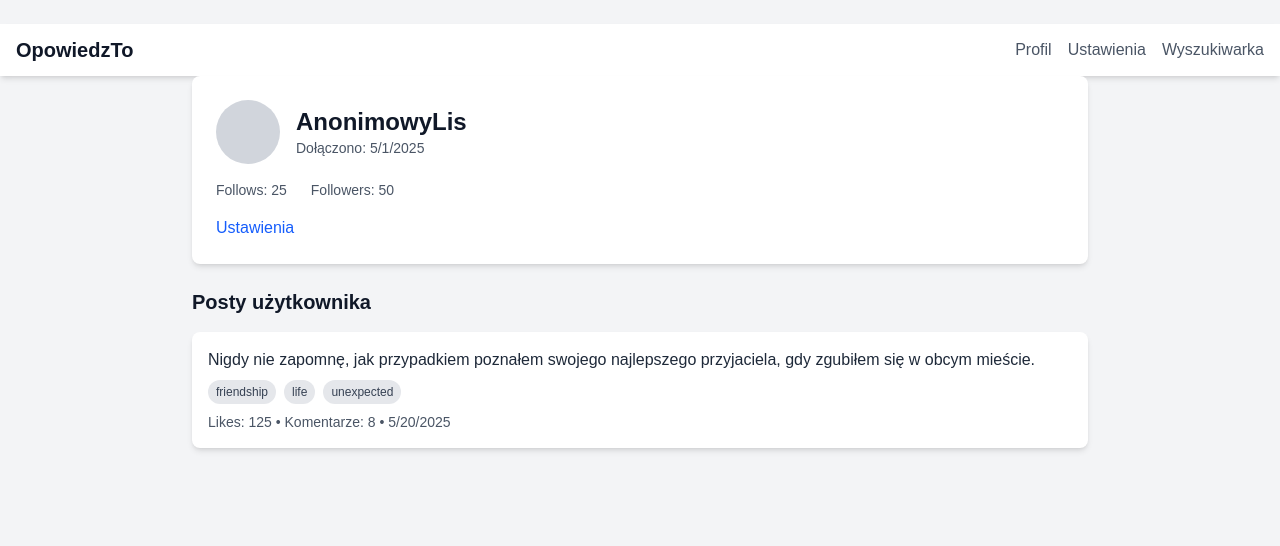
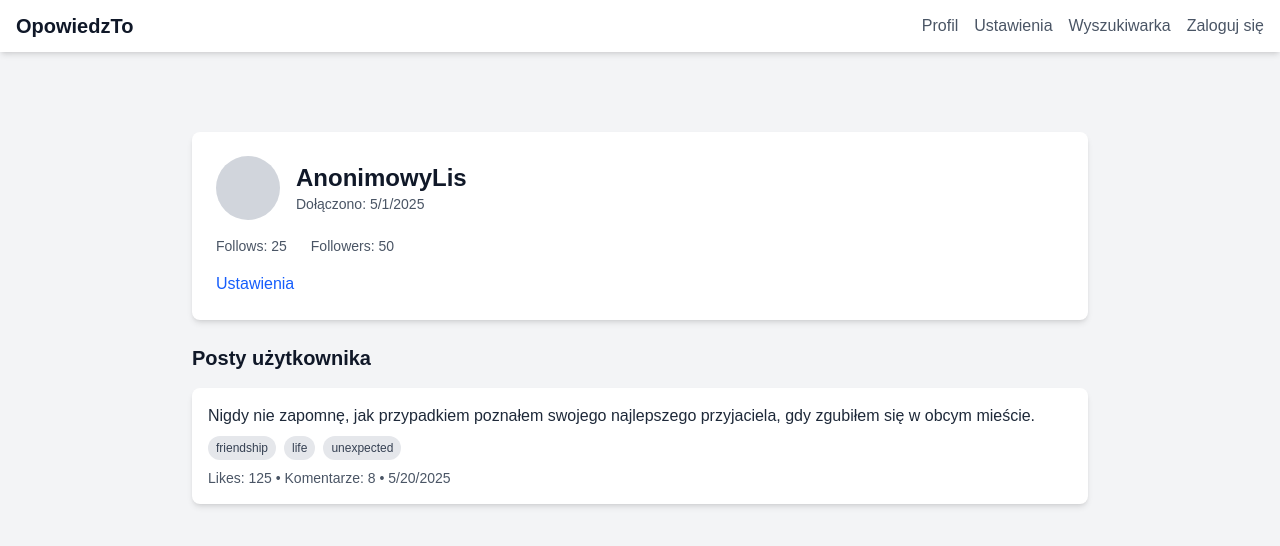
Before and after one commit to Arekk17/OpowiedzTo, a Next.js app: page /profile in a window 1280 px wide. Shown: the top 546 px of the page. Built offline with nearby package versions, Linux system fonts and the light colour scheme.

Commit message:
KAN-7: Fix header display in settings, adjust profile padding, add login to burger menu

```diff
--- a/src/app/components/Header.tsx
+++ b/src/app/components/Header.tsx
@@ -49,6 +49,9 @@ export default function Header() {
           <Link href="/search" className="text-gray-600 hover:text-blue-600">
             Wyszukiwarka
           </Link>
+          <Link href="/login" className="text-gray-600 hover:text-blue-600">
+            Zaloguj się
+          </Link>
         </nav>
       </div>
 
@@ -77,6 +80,13 @@ export default function Header() {
             >
               Wyszukiwarka
             </Link>
+            <Link
+              href="/login"
+              className="text-gray-600 hover:text-blue-600"
+              onClick={() => setIsMenuOpen(false)}
+            >
+              Zaloguj się
+            </Link>
           </div>
         </nav>
       )}
--- a/src/app/profile/page.tsx
+++ b/src/app/profile/page.tsx
@@ -62,9 +62,9 @@ export default function ProfilePage() {
   const userPosts = posts.filter((post) => post.authorId === user.id);
 
   return (
-    <div className="min-h-screen bg-gray-100 py-6">
+    <div className="min-h-screen bg-gray-100">
       <Header />
-      <div className="max-w-4xl mx-auto">
+      <div className="max-w-4xl mx-auto pt-20 pb-6">
         {/* Sekcja profilu */}
         <div className="bg-white p-6 rounded-lg shadow-md mb-6">
           <div className="flex items-center gap-4 mb-4">
--- a/src/app/settings/page.tsx
+++ b/src/app/settings/page.tsx
@@ -3,8 +3,9 @@ import Header from '../components/Header';
 
 export default function SettingsPage() {
   return (
-    <div className="min-h-screen bg-gray-100 py-6">
-      <div className="max-w-2xl mx-auto">
+    <div className="min-h-screen bg-gray-100">
+      <Header />
+      <div className="max-w-2xl mx-auto py-6">
         <div className="bg-white p-6 rounded-lg shadow-md">
           <h1 className="text-2xl font-bold mb-6 text-gray-900">Ustawienia</h1>
           <form className="space-y-4">
```
